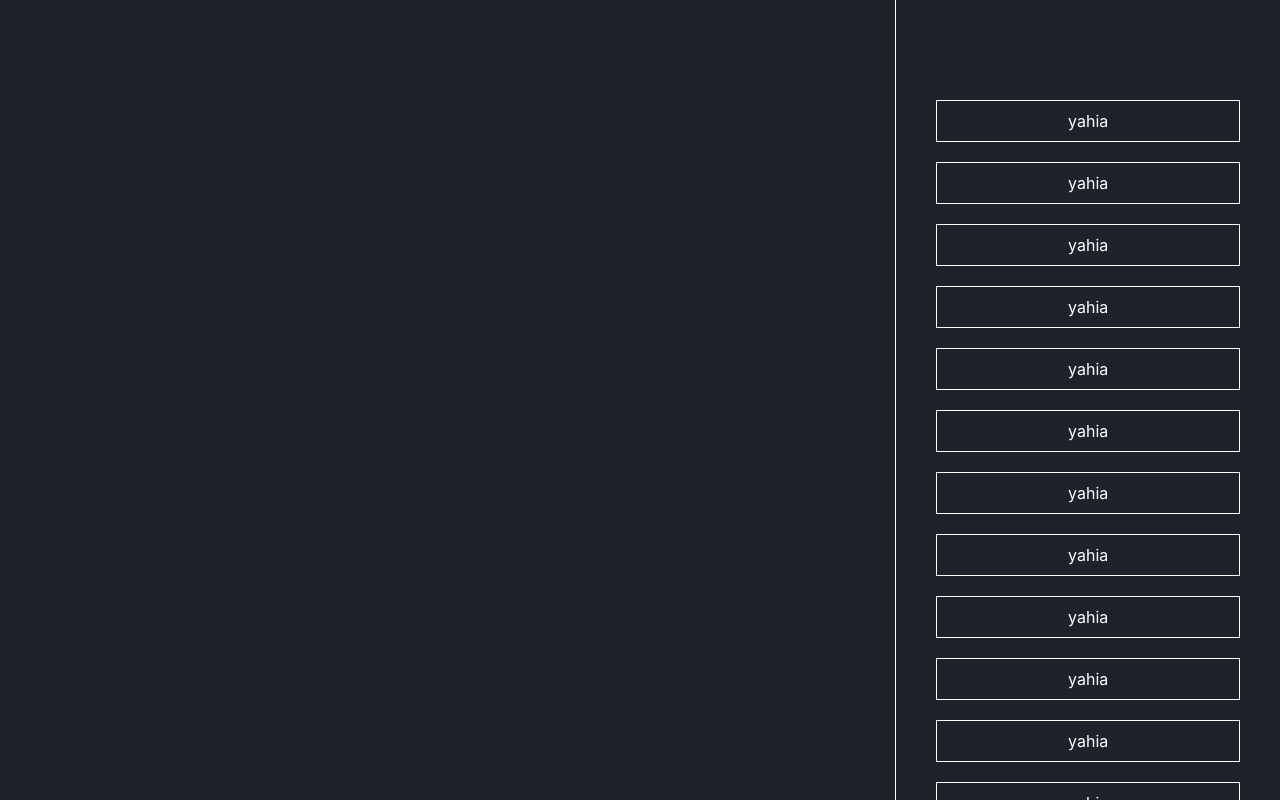
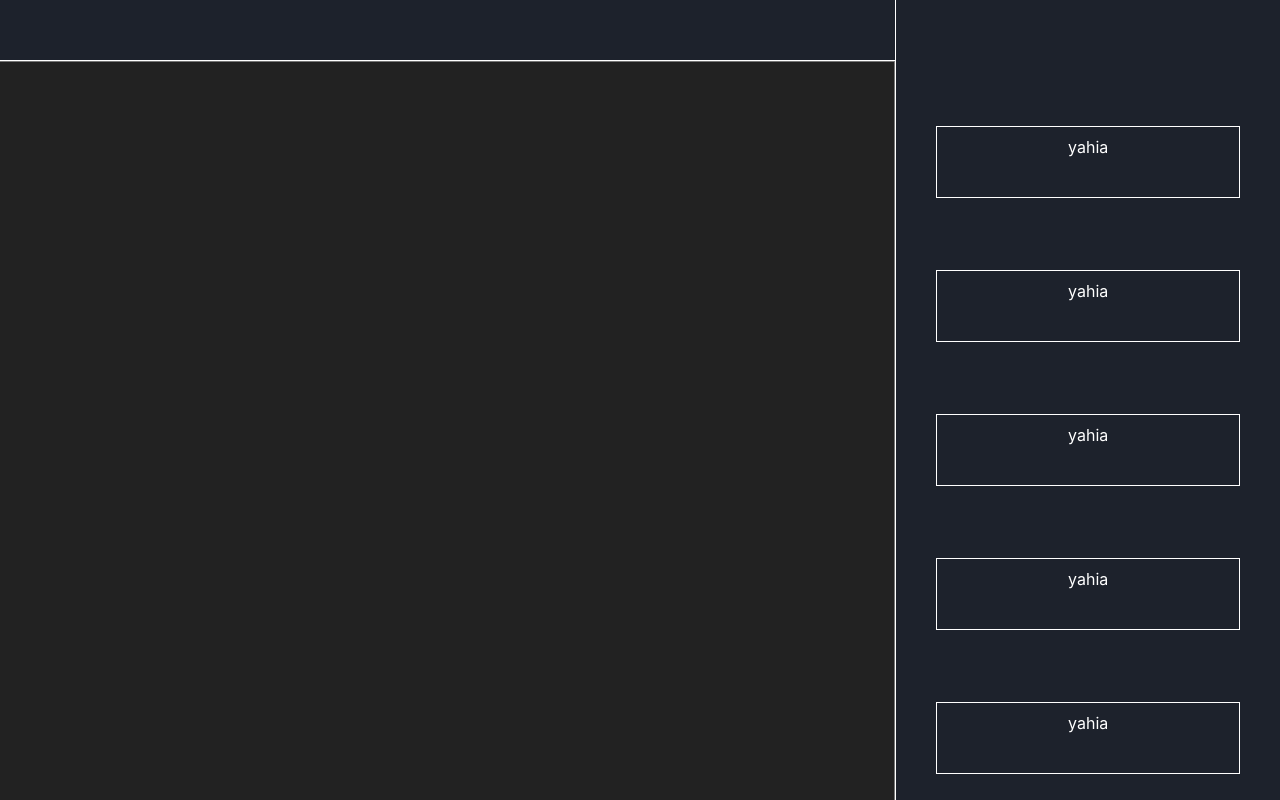
Before and after one commit to yahia-y4/note_app, a React (Create React App) app: page / in a window 1280 px wide. Shown: the top 800 px of the page. Built offline with nearby package versions, Linux system fonts and the light colour scheme.

Commit message:
add text field

```diff
--- a/src/component/Side_menu/SideMenu.jsx
+++ b/src/component/Side_menu/SideMenu.jsx
@@ -1,29 +1,16 @@
+import "./SideMenu.css";
 
-import './SideMenu.css';
-
-import OneNote from '../OneNote/OneNote';
- export default function Side_menu() {
-    return(
-        <div className='SideMenu_div'>
-            <div className='notes_container'>
-                         <OneNote text ='yahia'></OneNote>
-         <OneNote text ='yahia'></OneNote>
-         <OneNote text ='yahia'></OneNote>
-         <OneNote text ='yahia'></OneNote>
-         <OneNote text ='yahia'></OneNote>
-         <OneNote text ='yahia'></OneNote>
-         <OneNote text ='yahia'></OneNote>
-         <OneNote text ='yahia'></OneNote>
-         <OneNote text ='yahia'></OneNote>
-         <OneNote text ='yahia'></OneNote>
-         <OneNote text ='yahia'></OneNote>
-         <OneNote text ='yahia'></OneNote>
-         <OneNote text ='yahia'></OneNote>
-         <OneNote text ='yahia'></OneNote>
-         <OneNote text ='yahia'></OneNote>
-
-            </div>
-
-        </div>
-    )
+import OneNote from "../OneNote/OneNote";
+export default function Side_menu() {
+  return (
+    <div className="SideMenu_div">
+      <div className="notes_container">
+        <OneNote text="yahia"></OneNote>
+        <OneNote text="yahia"></OneNote>
+        <OneNote text="yahia"></OneNote>
+        <OneNote text="yahia"></OneNote>
+        <OneNote text="yahia"></OneNote>
+      </div>
+    </div>
+  );
 }
--- /dev/null
+++ b/src/component/TextField/TextField.css
@@ -0,0 +1,10 @@
+.Text_field {
+    resize: none;
+    width: 100%;
+    height: 100vh;
+    padding: 10px;
+    outline: none;
+    background-color: #222222;
+    color: #fff;
+    font-size: 20px;
+}
--- /dev/null
+++ b/src/component/TextField/TextField.jsx
@@ -0,0 +1,7 @@
+import "./TextField.css"
+
+export default function TextField(){
+    return(
+        <textarea className="Text_field" name="" id=""></textarea>
+    )
+}
--- a/src/component/WorkMenu/WorkMenu.css
+++ b/src/component/WorkMenu/WorkMenu.css
@@ -4,3 +4,8 @@
        background-color: #1d222c;
 
 }
+
+.top_icons_div{
+border-bottom: 1px solid #fff;
+    height: 60px;
+}
--- a/src/component/WorkMenu/WorkMenu.jsx
+++ b/src/component/WorkMenu/WorkMenu.jsx
@@ -1,8 +1,12 @@
 import './WorkMenu.css'
 
+import TextField from '../TextField/TextField'
 export default function WorkMenu(){
     return(
         <div className='Work_menu_div'>
+            <div className='top_icons_div'></div>
+            <TextField>yyyyyy</TextField>
+
 
         </div>
     )
```
